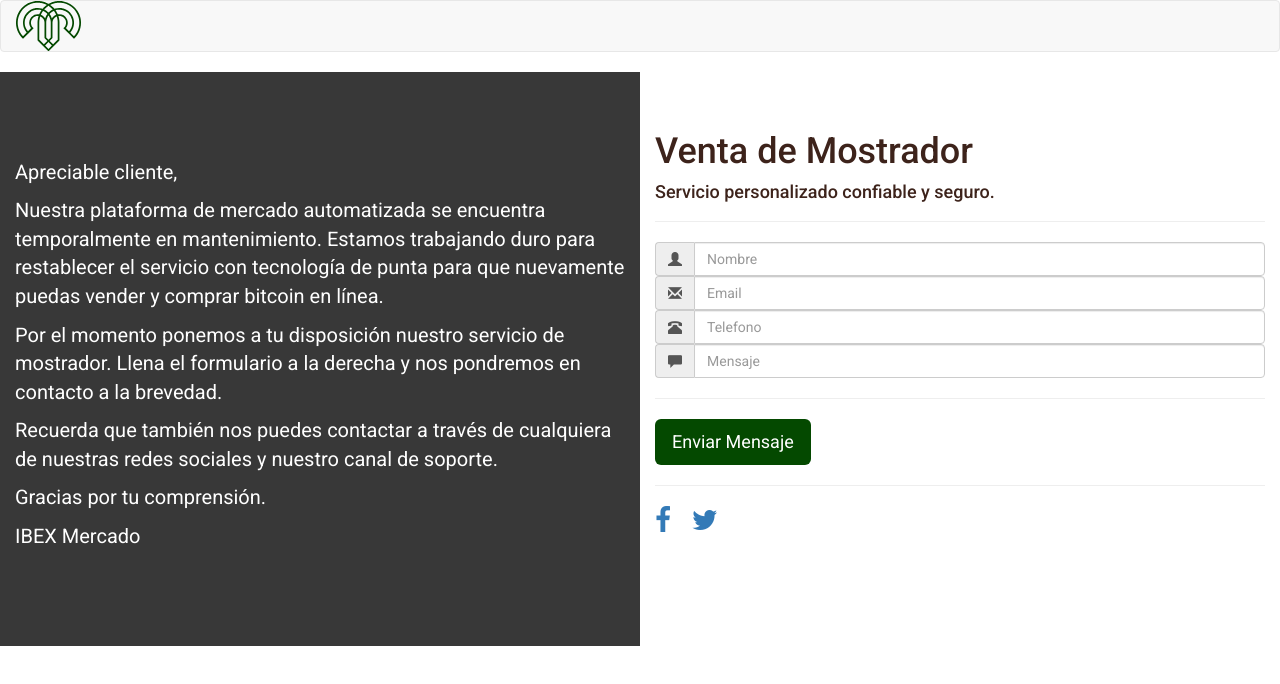
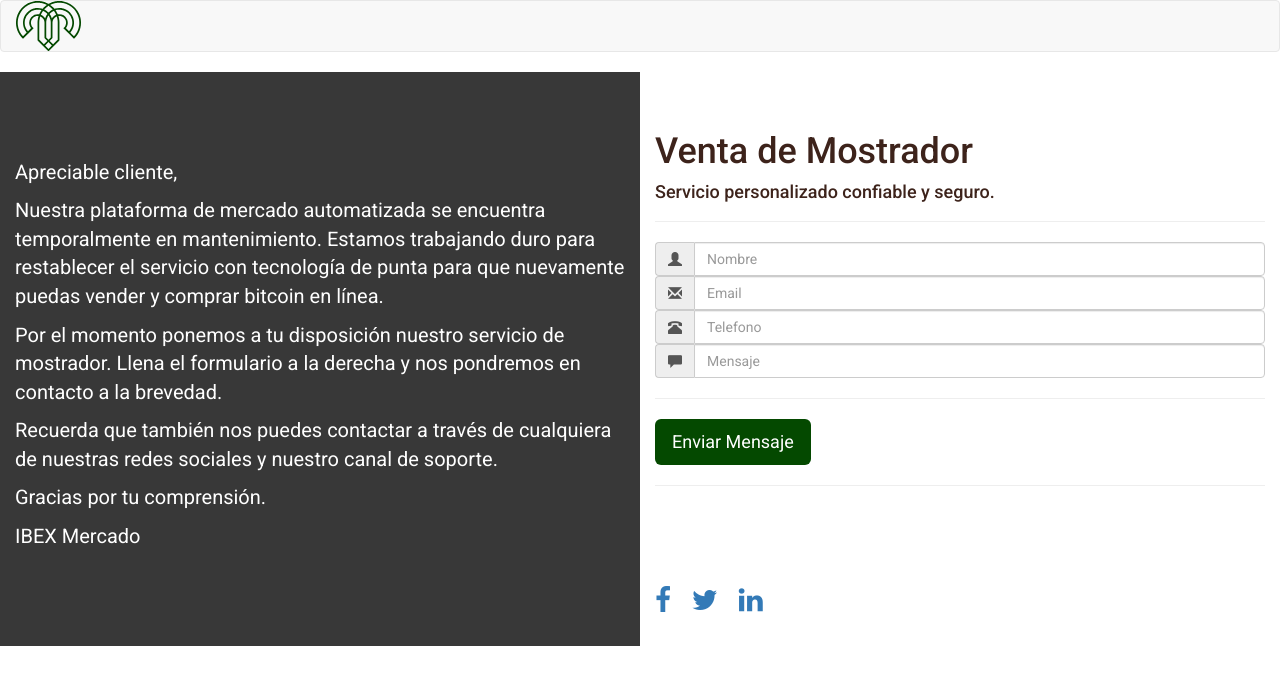
Before and after one commit to Locottus/Ibex, an Angular app: page / in a window 1280 px wide. Shown: the top 684 px of the page. Built offline with nearby package versions, Linux system fonts and the light colour scheme.

Commit message:
layout changes and social media links added

```diff
--- a/src/app/construccion/construccion.component.html
+++ b/src/app/construccion/construccion.component.html
@@ -1,7 +1,7 @@
 <div class="">
     <section class="intro">
         <div class="col-lg-6 col-sm-12 left">
-            <div >
+            <div>
                 <!-- <img src='assets/buildings.jpg' > -->
                 <br><br><br>
                 <p>Apreciable cliente,</p>
@@ -37,20 +37,26 @@
 
             <div class="input-group">
                 <span class="input-group-addon"><i class="glyphicon glyphicon-phone-alt"></i></span>
-                <input id="telefono" type="text" class="md-textarea form-control" name="telefono" placeholder="Telefono" [(ngModel)]="telefono">
+                <input id="telefono" type="text" class="md-textarea form-control" name="telefono" placeholder="Telefono"
+                    [(ngModel)]="telefono">
             </div>
 
             <div class="input-group">
                 <span class="input-group-addon"><i class="glyphicon glyphicon-comment"></i></span>
-                <input id="message" type="text" ti class="md-textarea form-control" name="message" placeholder="Mensaje" mdbInput
-                    [(ngModel)]="msg">
+                <input id="message" type="text" ti class="md-textarea form-control" name="message" placeholder="Mensaje"
+                    mdbInput [(ngModel)]="msg">
             </div>
             <hr>
             <button class="btn  IbexGreen btn-lg" (click)="enviarForma()"> Enviar Mensaje </button>
-            <hr>
-            <a href="#" class="fa fa-facebook fa-2x"></a>&nbsp;&nbsp;&nbsp;&nbsp;&nbsp;
-            <a href="#" class="fa fa-twitter fa-2x"></a>
-
+            <hr><br><br><br><br>
+            <div>
+                <a href="https://www.facebook.com/MercadoIbex/" target="_blank"
+                    class="fa fa-facebook fa-2x "></a>&nbsp;&nbsp;&nbsp;&nbsp;&nbsp;
+                <a href="https://twitter.com/MercadoIbex" class="fa fa-twitter fa-2x "
+                    target="_blank"></a>&nbsp;&nbsp;&nbsp;&nbsp;&nbsp;
+                <a href="https://www.linkedin.com/company/ibex-mercado/" class="fa fa-linkedin fa-2x "
+                    target="_blank"></a>&nbsp;&nbsp;&nbsp;&nbsp;&nbsp;
+            </div>
         </div>
 
     </section>
--- a/src/app/construccion/construccion.component.ts
+++ b/src/app/construccion/construccion.component.ts
@@ -8,8 +8,8 @@
   styleUrls: ['./construccion.component.css']
 })
 export class ConstruccionComponent implements OnInit {
- MAILAPI = 'http://18.218.67.86:4000/api/sendMail';
- //MAILAPI = 'http://localhost:4000/api/sendMail';//dev parameter
+  MAILAPI = 'http://18.218.67.86:4000/api/sendMail';
+  //MAILAPI = 'http://localhost:4000/api/sendMail';//dev parameter
 
   constructor(private http: HttpClient) { }
 
--- a/src/app/header/header.component.html
+++ b/src/app/header/header.component.html
@@ -1,13 +1,13 @@
 <nav class="navbar navbar-default">
-    <div class="container-fluid">
-      <div class="navbar-header">
-        <!-- <a href="#" class="navbar-brand">IBEXCM</a> -->
-        <img src='assets/LogoIbex.svg' >
-      </div>
+  <div class="container-fluid ">
+    <div class="navbar-header center">
+      <!-- <a href="#" class="navbar-brand">IBEXCM</a> -->
+      <img src='assets/LogoIbex.svg' class="">
+    </div>
 
-      <div class="collapse navbar-collapse">
+    <div class="collapse navbar-collapse">
 
 
-      </div>
     </div>
-  </nav>
+  </div>
+</nav>
--- a/src/index.html
+++ b/src/index.html
@@ -1,18 +1,22 @@
 <!doctype html>
 <html lang="en">
+
 <head>
   <meta charset="utf-8">
-  <title>Ibex</title>
-  <base href="/">
+  <title>Ibex Mercado Digital</title>
+  <base href="./">
   <meta name="viewport" content="width=device-width, initial-scale=1">
   <link rel="icon" type="image/x-icon" href="favicon.ico">
   <link href="https://fonts.googleapis.com/css?family=Roboto:300,400,500&display=swap" rel="stylesheet">
   <link href="https://fonts.googleapis.com/icon?family=Material+Icons" rel="stylesheet">
 </head>
+
 <body>
   <app-root></app-root>
   <div>
-    <script id=ze-snippet src="https://static.zdassets.com/ekr/snippet.js?key=52b88740-ebcc-4f1c-81e1-4fd827f40adf"></script>
+    <script id=ze-snippet
+      src="https://static.zdassets.com/ekr/snippet.js?key=52b88740-ebcc-4f1c-81e1-4fd827f40adf"></script>
   </div>
 </body>
+
 </html>
```
